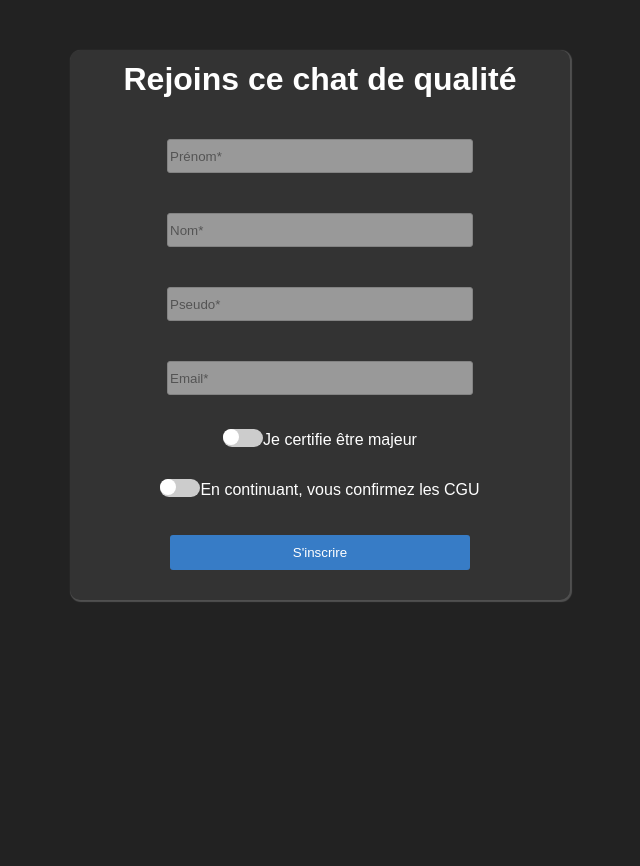
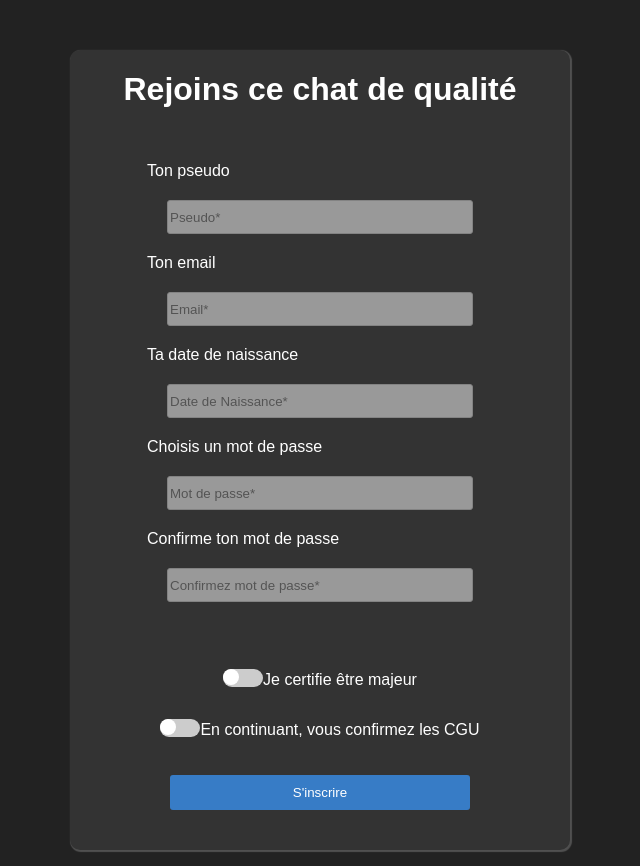
Before and after one commit to Glandalf/simple-chat, a PHP site: page /front/index.html in a window 1280 px wide. Shown: the whole page, without its empty margins (320-960 px from the left). Before the commit the page ends 602 px from the top, so only its background shows below. Run offline with PHP 8.4, Linux system fonts and the light colour scheme.

Commit message:
Js added and html/css modified

```diff
--- a/front/index.html
+++ b/front/index.html
@@ -5,28 +5,33 @@
     <meta charset="UTF-8">
     <meta name="viewport" content="width=device-width, initial-scale=1.0">
     <link rel="stylesheet" href="main.css">
-    <title>Formulaire d'inscription</title>
+    <title>Formulaire inscription</title>
 </head>
 
 <body>
     <div class="formulaire">
-        <form name="inscription" method="post" action="inscription.js" onsubmit="return inscriptionForm()">
+        <form name="inscription" id="inscriptionForm" method="post" action="main.js" >
             <h1> Rejoins ce chat de qualité</h1>
+
             <div class="formfield">
 
-                <label for="prenom" >Prénom</label>
-                <input placeholder="Prénom*" type="text" name="prenom" id="prenom" maxlength="20" required >
-
-                <label for="nom" >Nom</label>
-                <input placeholder="Nom*" type="text" name="nom" id="nom" maxlength="20" required>
-
-                <label for="pseudo" >Pseudo</label>
+                <label for="pseudo">Ton pseudo </label>
                 <input placeholder="Pseudo*" type="text" name="pseudo" id="pseudo" required>
 
-                <label for="mail" >Email</label>
+                <label for="mail">Ton email</label>
                 <input placeholder="Email*" type="text" name="mail" id="mail" maxlength="20" required>
 
+                <label for="birthdate">Ta date de naissance </label>
+                <input placeholder="Date de Naissance*" type="text" name="birthdate" id="birthdate" maxlength="20" required >
+
+                <label for="mdp">Choisis un mot de passe </label>
+                <input placeholder="Mot de passe*" type="text" name="mdp" id="mdp" maxlength="20" required >
+
+                <label for="mdp2">Confirme ton mot de passe </label>
+                <input placeholder="Confirmez mot de passe*" type="text" name="mdp2" id="mdp2" maxlength="20" required >
+
             </div>
+
             <div class="accept">
                 <label class="switch">
                     <input type="checkbox">
@@ -42,10 +47,12 @@
                 <p> En continuant, vous confirmez les CGU</p>
             </div>
 
-            <button type="button" onclick="envoyerForm()">S'inscrire</button>
+            <button type="submit" >S'inscrire</button>
 
-            <script src="scripts/inscription.js"></script>
         </form>
+        <p style="color :red;" id="erreur"></p>
+        <script src="main.js"></script>
+
     </div>
 </body>
 
--- a/front/main.css
+++ b/front/main.css
@@ -30,7 +30,7 @@ form {
   display:flex;
   flex-direction: column;
   width: 500px;
-    height:550px;
+  height:800px;
   justify-content: center;
   border:1 px solid ;
   background-color: #333333 ;
@@ -57,7 +57,12 @@ input{
 h1{
   text-align: center;
 }
-label{
+
+label:nth-child(1, 2, 3){
+margin:auto
+}
+
+label:nth-child(5){
   vertical-align: middle
 
 }
@@ -134,10 +139,3 @@ label{
   display: inline-flex;
   justify-content: center;
 }
-
-
-  /*TODO : Faire un affichage classy (label)*/
-
-  label{
-    display: none;
-  }
--- /dev/null
+++ b/front/main.js
@@ -0,0 +1,47 @@
+document.getElementById("inscriptionForm").addEventListener("submit", function(e) {
+    e.preventDefault();
+    //initialisation variable //
+    let erreur;
+    let pseudo = document.getElementById("pseudo");
+	let email = document.getElementById("email");
+    let birthdate = document.getElementById("birthdate");
+    let mdp = document.getElementById("mdp");
+    let mdp2 = document.getElementById("mdp2");
+
+    //gestion champs non renseignés//
+    let inputs = this.getElementsByTagName("input");
+
+	for (let i = 0; i < inputs.length; i++) {
+		console.log(inputs[i]);
+		if (!inputs[i].value) {
+			erreur = "Veuillez renseigner tous les champs";
+        }
+
+    }
+    function ValidateMdp(mdp) {
+    if (mdp!= mdp2) {
+        alert ("\erreur: les mots de passes ne correspondent pas")
+        return false;
+        }
+        else return true;
+    }
+
+    function ValidateEmail(mail) {
+        if (/^[a-zA-Z0-9.!#$%&'*+/=?^_`{|}~-]+@[a-zA-Z0-9-]+(?:\.[a-zA-Z0-9-]+)*$/.test(myForm.emailAddr.value))
+        {
+            return (true)
+        }
+            alert("You have entered an invalid email address!")
+            return (false)
+    }
+
+	//gestion erreur //
+	if (erreur){
+        e.preventDefault();
+        document.getElementById("erreur").innerHTML=erreur;
+        return false;
+    } else {
+        alert("Formulaire envoyé")
+    }
+
+});
```
Lines whose indentation alone changed are shown as unchanged.
